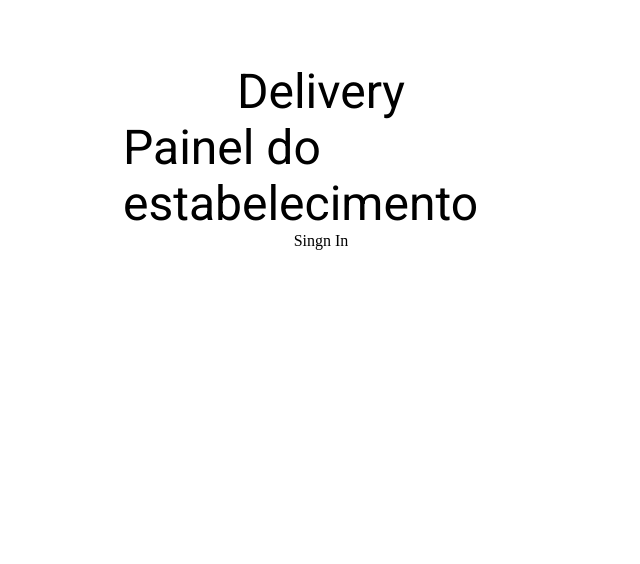
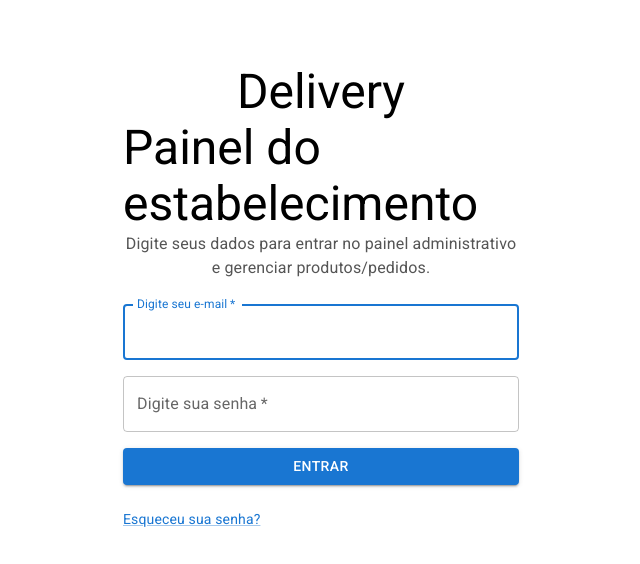
Before and after one commit to joaoygorr/Delivery, a Next.js app in the folder app/: page /signIn in a window 1280 px wide. Shown: the top 564 px of the page, without its empty margins (319-959 px from the left). Built offline with nearby package versions, Linux system fonts and the light colour scheme.

Commit message:
feat: create page login

```diff
--- a/app/src/app/(auth)/signIn/page.tsx
+++ b/app/src/app/(auth)/signIn/page.tsx
@@ -1,3 +1,48 @@
+"use client";
+import {
+  Box,
+  Button,
+  TextField,
+  Typography,
+  Link as MuiLink,
+} from "@mui/material";
+import Link from "next/link";
+import "./signIn.scss";
+
 export default function Page() {
-  return <div>Singn In</div>;
+  return (
+    <div>
+      <Typography component="p" className="text-auth">
+        Digite seus dados para entrar no painel administrativo e gerenciar
+        produtos/pedidos.
+      </Typography>
+
+      <Box component="form" className="box-form">
+        <TextField
+          label="Digite seu e-mail"
+          name="email"
+          required
+          fullWidth
+          autoFocus
+        />
+
+        <TextField
+          label="Digite sua senha"
+          name="password"
+          type="password"
+          required
+          fullWidth
+        />
+        <Button type="submit" variant="contained" fullWidth>
+          entrar
+        </Button>
+
+        <Box className="box-forgot">
+          <MuiLink href="/login/forgot" variant="body2" component={Link}>
+            Esqueceu sua senha?
+          </MuiLink>
+        </Box>
+      </Box>
+    </div>
+  );
 }
--- /dev/null
+++ b/app/src/app/(auth)/signIn/signIn.scss
@@ -0,0 +1,17 @@
+.text-auth {
+  text-align: center;
+  margin-top: 0.5rem;
+  color: #555;
+}
+
+.box-form {
+  margin-top: 1.5rem;
+
+  div {
+    margin-bottom: 0.5rem;
+  }
+}
+
+.box-forgot {
+  margin-top: 1.5rem;
+}
```
